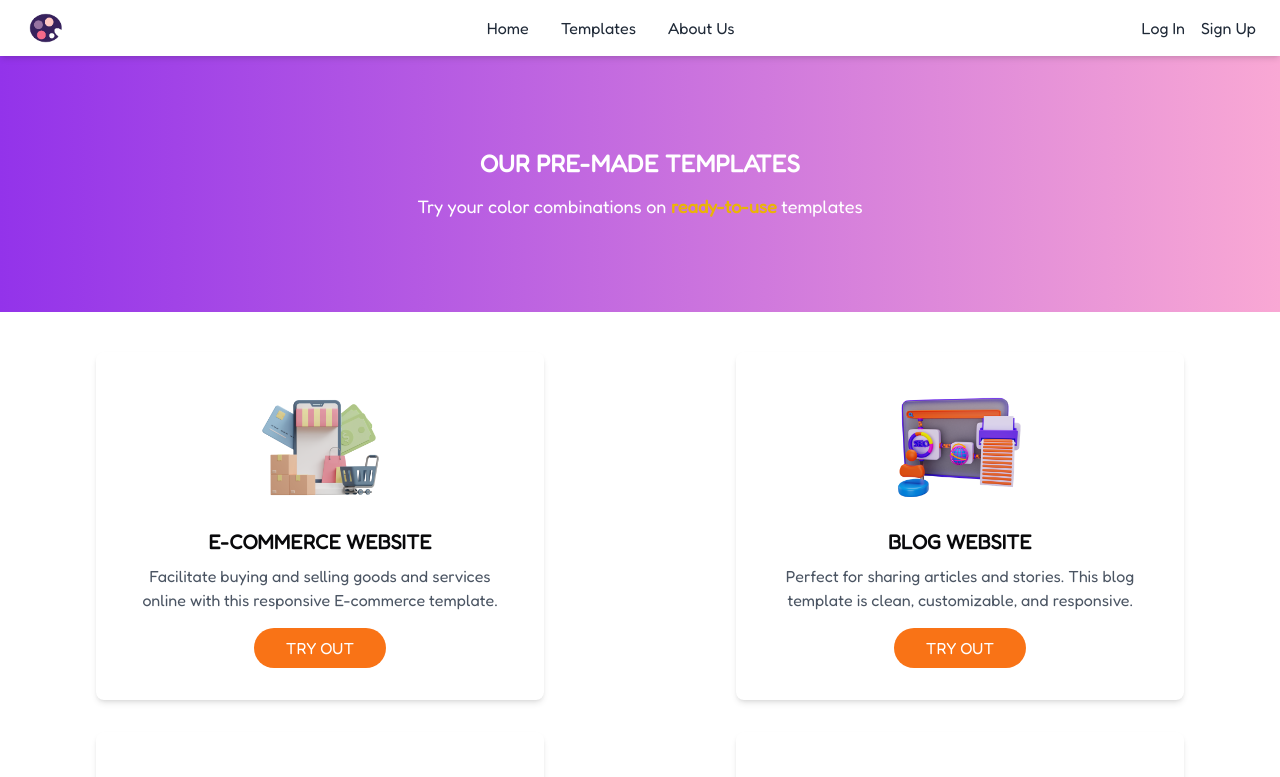
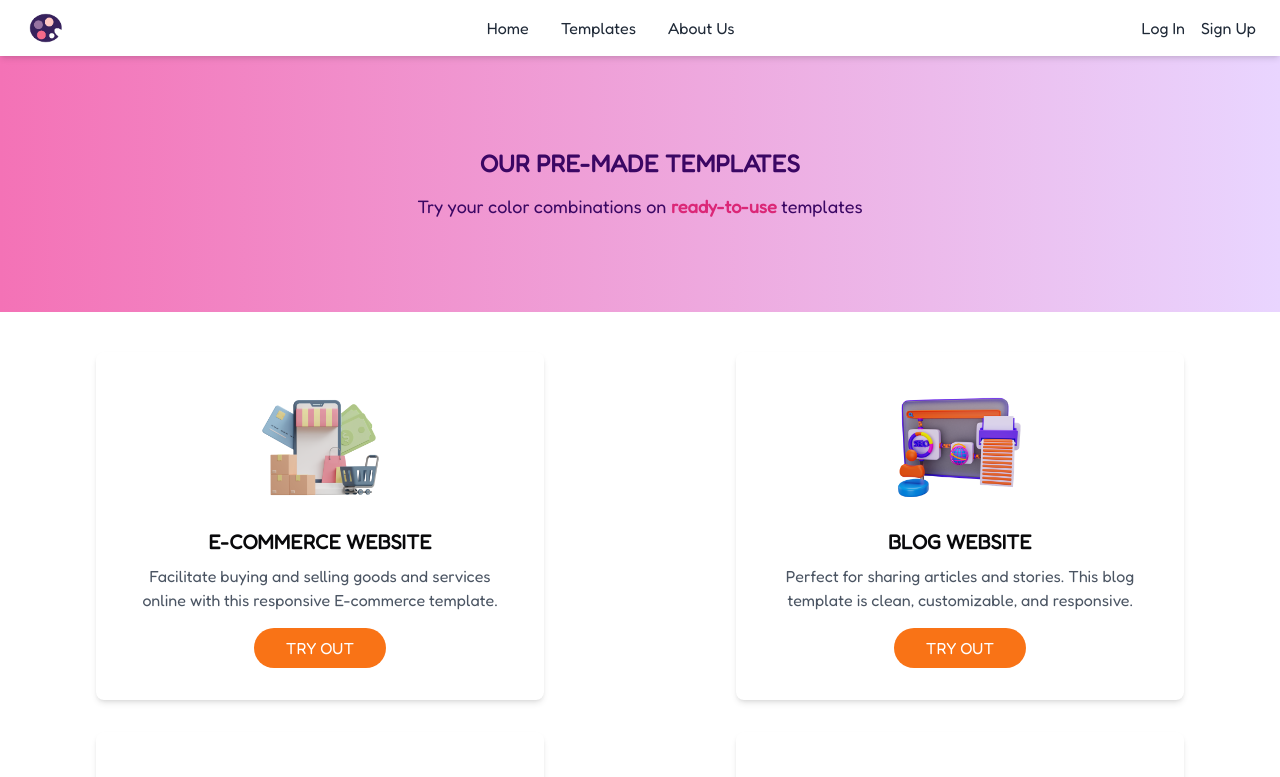
Before and after one commit to papula-a/palettepicker, a Next.js app: page /templates in a window 1280 px wide. Shown: the top 777 px of the page. Built offline with nearby package versions, Linux system fonts and the light colour scheme.

Commit message:
Fixed some colors

```diff
--- a/src/app/page.jsx
+++ b/src/app/page.jsx
@@ -109,7 +109,7 @@ export default function Home() {
       </div>
 
       {/* Updated Templates Section without Text */}
-      <div className="bg-gradient-to-b from-purple-200 to-pink-100 py-16">
+      <div className="bg-gradient-to-b from-purple-100 to-pink-100 py-16">
         <div className="max-w-7xl mx-auto px-4 sm:px-6 lg:px-8">
           <h2 className="text-2xl font-semibold text-center mb-12 text-black">
             Our Templates
--- a/src/app/templates/page.jsx
+++ b/src/app/templates/page.jsx
@@ -3,12 +3,12 @@ import Card from "@/components/Card";
 const Templates = () => {
   return (
     <div>
-      <div className="flex items-center justify-center w-full h-64 bg-gradient-to-r from-purple-600 to-pink-300">
-        <div className="text-center text-lg text-white">
+      <div className="flex items-center justify-center w-full h-64 bg-gradient-to-r from-pink-400 to-purple-200">
+        <div className="text-center text-lg text-purple-950">
           <h1 className="text-2xl font-bold m-3">OUR PRE-MADE TEMPLATES</h1>
           <p className="text-lg m-3">
             Try your color combinations on{" "}
-            <span className="text-yellow-500 font-semibold">ready-to-use</span>{" "}
+            <span className="text-pink-600 font-semibold">ready-to-use</span>{" "}
             templates
           </p>
         </div>
--- a/src/components/FeatureCard.jsx
+++ b/src/components/FeatureCard.jsx
@@ -1,5 +1,5 @@
 const FeatureCard = ({ title, description }) => (
-  <div className="bg-gradient-to-br from-orange-200 to-purple-200 p-6 rounded-lg shadow-md">
+  <div className="bg-gradient-to-br from-purple-100 to-orange-100 p-6 rounded-lg shadow-md">
     <h3 className="text-lg font-semibold mb-2">{title}</h3>
     <p className="text-sm text-gray-600">{description}</p>
   </div>
```
